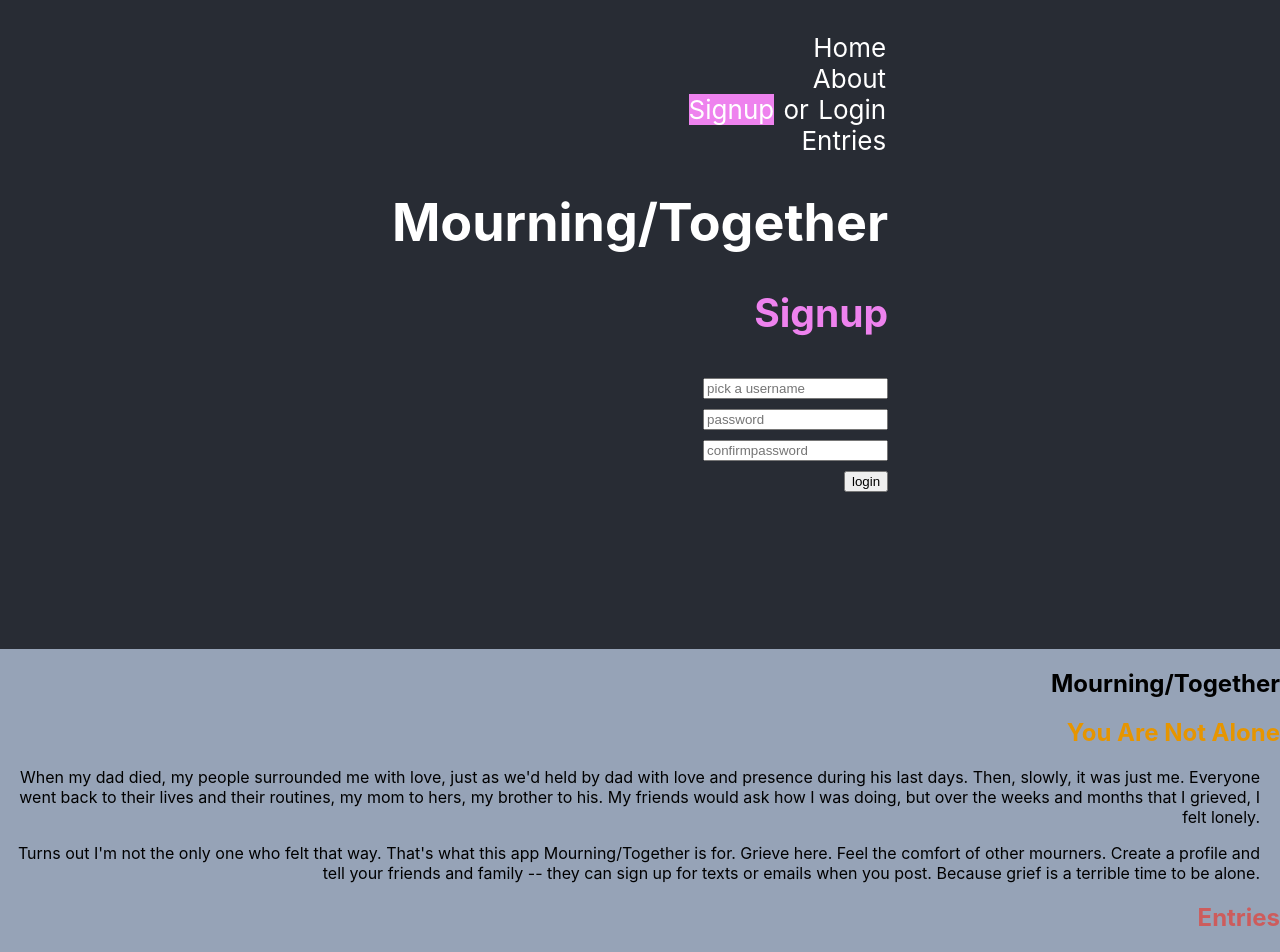
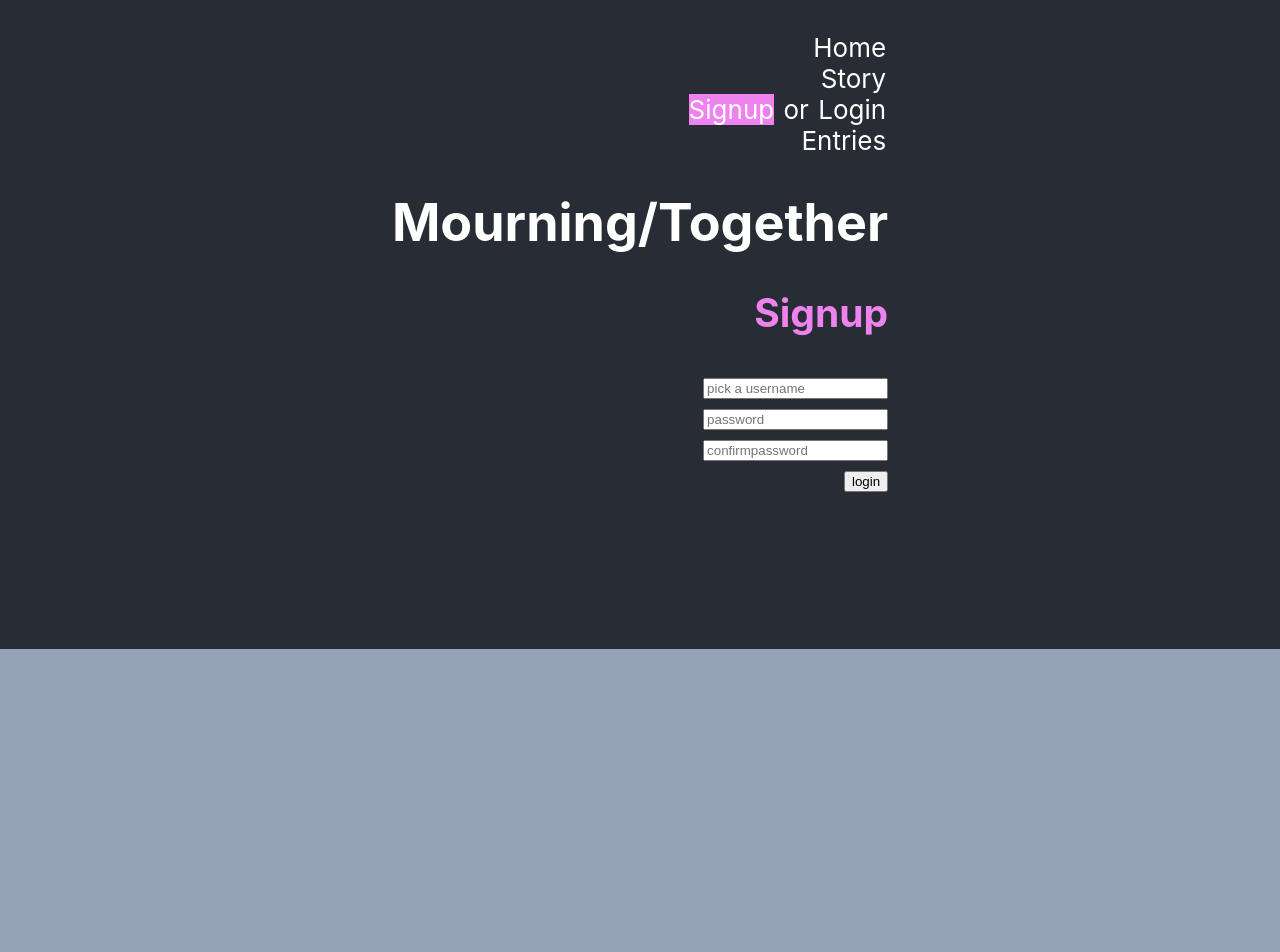
Before and after one commit to MiriamPeskowitz/testFinalRailsApi, a React (Create React App) app in the folder client/: page /signup in a window 1280 px wide. Shown: the part 151-1103 px from the top of the page. After the commit the page ends 800 px from the top, so only its background shows below. Built offline with nearby package versions, Linux system fonts and the light colour scheme.

Commit message:
back from new feature branch, did not work

```diff
--- a/client/src/App.js
+++ b/client/src/App.js
@@ -2,10 +2,9 @@ import React, { Component } from 'react';
 import './App.css';
 import AppRouter from './routes';
 import Content from './containers/Content';
-// import Users from './components/Users';
 
 class App extends Component {
-  //componentDidMount() {}
+
 
   render() {
     return (
--- a/client/src/containers/Content.js
+++ b/client/src/containers/Content.js
@@ -7,7 +7,7 @@ import  { fetchAllEntries } from '../actions/entriesActions';
 
 import Home from '../components/Home';
 import AllEntries from '../components/AllEntries';
-import About from '../components/About';
+import Story from '../components/Story';
 
 
 class Content extends Component {
@@ -20,9 +20,9 @@ class Content extends Component {
   render() {
     return (
       <div>
-        <Home />
+       {/* <Home />
         <About />
-        <AllEntries />
+        <AllEntries on/>*/}
       </div>
     )
   }
--- a/client/src/containers/Users.js
+++ b/client/src/containers/Users.js
@@ -1,3 +1,7 @@
+
+
+
+
 // imports NavBar, which imports Button
 //passes props down to button, maybe? Or does it all in one?
 //iterates through the props?
--- a/client/src/routes.js
+++ b/client/src/routes.js
@@ -3,12 +3,12 @@
 
 import React from 'react';
 import { BrowserRouter as Router, Route, NavLink} from 'react-router-dom';
+import Content from './containers/Content';
 import Home from './components/Home';
-import About from './components/About';
+import Story from './components/Story';
 import AllEntries from './components/AllEntries';
 import Login from './components/Login';
 import Signup from './components/Signup';
-
 
 const link = {
   width: '100px',
@@ -21,7 +21,6 @@ const link = {
 const listStyle = {
   listStyle: 'none'
 }
-
 function AppRouter() {
   return(
     <Router>
@@ -39,11 +38,11 @@ function AppRouter() {
 
               <li>
                 <NavLink
-                to="/about"
+                  to="/story"
                   exact
                   style={link}
                   activeStyle={{background: '#e69500'}}
-               >About</NavLink>
+                 >Story</NavLink>
               </li>
 
               <li>
@@ -72,18 +71,16 @@ function AppRouter() {
 
             </ul>
           </nav>
-
         <Route path='/' component={Home} />
         <Route exact path='/entries' component={AllEntries} />
-        <Route exact path='/about' component={About} />
+        <Route exact path='/story' component={Story} />
         <Route exact path='/login' component={Login} />
         <Route exact path='/signup' component={Signup} />
         {/*add find, and add NavLink for find a user /search */}
       </div>
     </Router>
-
   )
 }
-export default AppRouter
 
+export default AppRouter;
 // add     //add onClick -- // to NavLink for entries, that calls somewhere?
```
Also changed, not shown: client/src/components/Story.js (renamed from client/src/components/About.js). Lines whose indentation alone changed are shown as unchanged.
